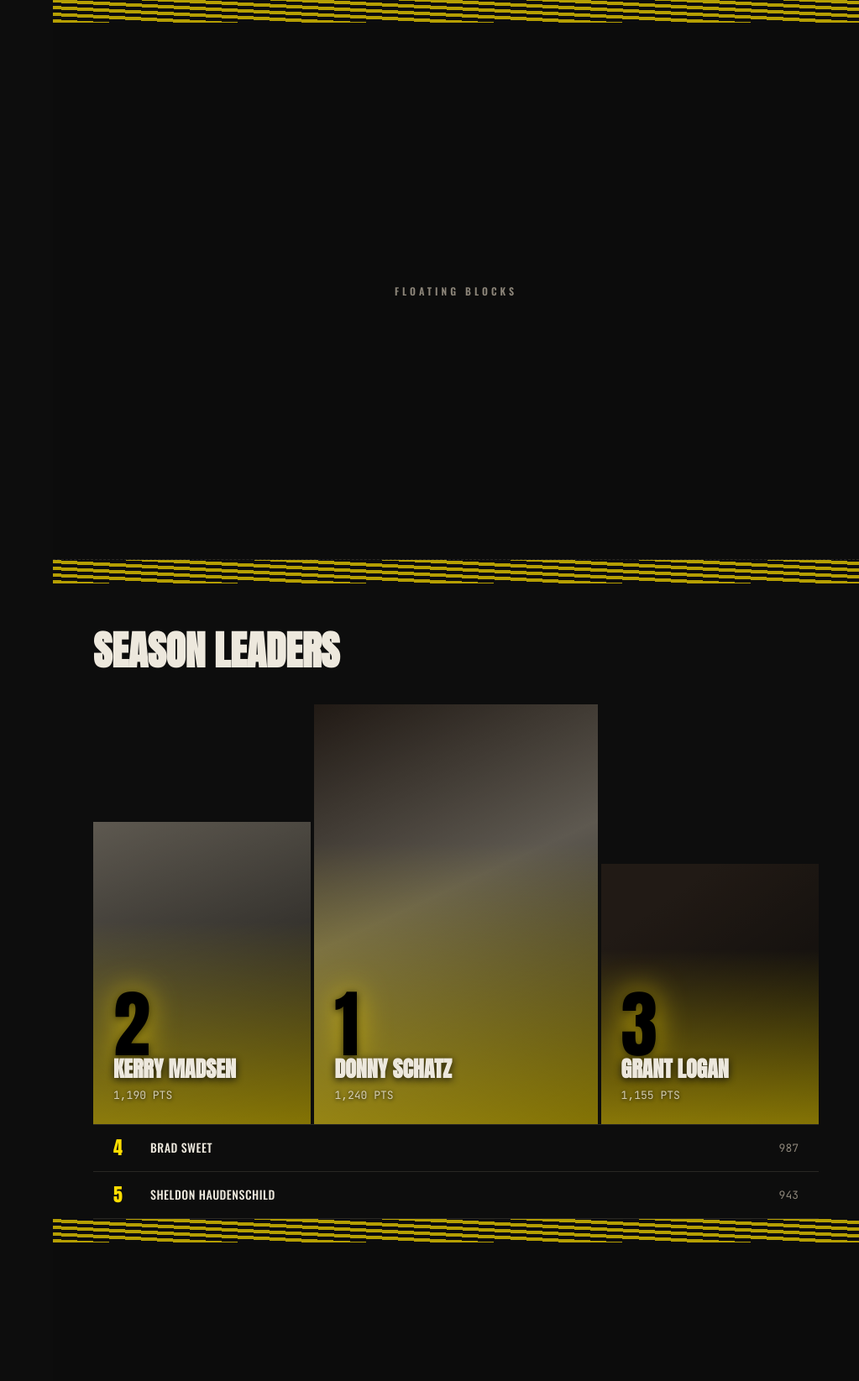
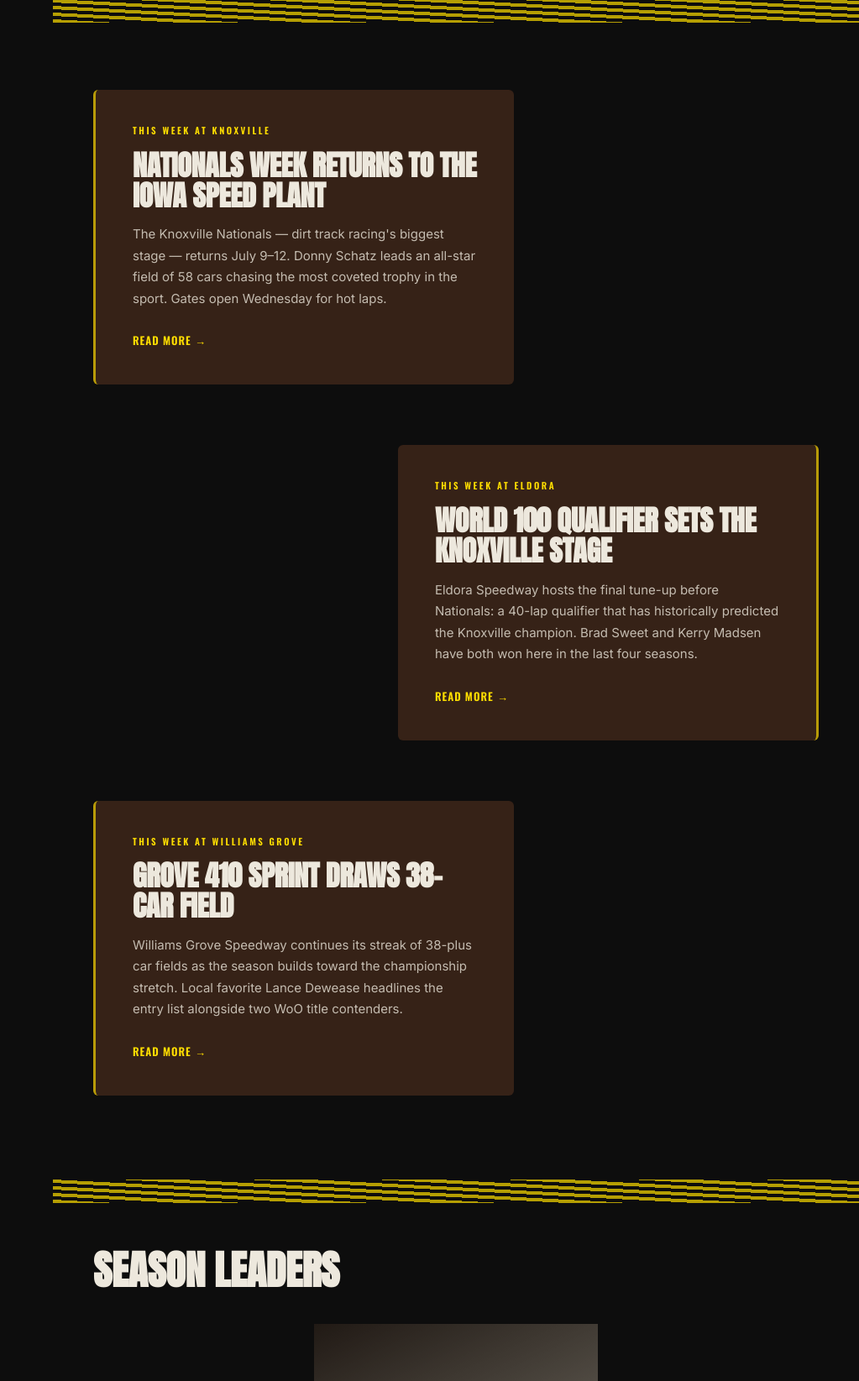
Before and after one commit to Jhm323/wrg-site-demo, a PHP site: page / in a window 1280 px wide. Shown: the part 801-2446 px from the top of the page at 84% size, without its empty margins (257-1280 px from the left). Run offline with PHP 8.4, Linux system fonts and the light colour scheme.

Commit message:
floating block buildout and picture optimization

```diff
--- a/index.html
+++ b/index.html
@@ -11,6 +11,14 @@
   <link rel="preconnect" href="https://fonts.gstatic.com" crossorigin>
   <link href="https://fonts.googleapis.com/css2?family=Anton&family=Oswald:wght@400;500;600&family=Inter:wght@400;500&family=JetBrains+Mono:wght@400;700&display=swap" rel="stylesheet">
   <link rel="stylesheet" href="style.css">
+  <!--
+    PERF: Layer 2 background image — browser cannot discover CSS background-image
+    URLs until the stylesheet is parsed and applied. This preload moves it onto
+    the critical path so it starts loading in parallel with the CSS download.
+    fetchpriority="high" because it is a full-viewport, first-paint asset.
+    PROD: update href to the WebP/AVIF asset on CloudFront CDN (see DESIGN_PLAN.md § 7).
+  -->
+  <link rel="preload" as="image" href="https://picsum.photos/seed/dirtcar/1920/1080" fetchpriority="high">
 </head>
 <body>
 
@@ -175,7 +183,20 @@
                  id="hero-slide-0"
                  aria-roledescription="slide"
                  aria-label="Slide 1 of 4: Donny Schatz">
-          <!-- PLACEHOLDER driver photo — production: real driver action photo at speed -->
+          <!--
+            PROD: replace .hero__photo div with a <picture> element (slide 1 only):
+            <picture>
+              <source type="image/avif" srcset="hero-schatz.avif">
+              <source type="image/webp" srcset="hero-schatz.webp">
+              <img class="hero__photo"
+                   src="hero-schatz.jpg"
+                   alt="Donny Schatz racing at Knoxville Nationals"
+                   width="1440" height="900"
+                   loading="eager" fetchpriority="high" decoding="sync">
+            </picture>
+            ABOVE THE FOLD — do NOT use loading="lazy".
+            Sized to 1440×900 (viewport box); serve from CloudFront CDN.
+          -->
           <div class="hero__photo" aria-hidden="true"></div>
           <div class="hero__grad" aria-hidden="true"></div>
           <div class="hero__content" data-initial>
@@ -190,7 +211,18 @@
                  aria-roledescription="slide"
                  aria-label="Slide 2 of 4: Brad Sweet"
                  aria-hidden="true">
-          <!-- PLACEHOLDER driver photo — production: real driver action photo at speed -->
+          <!--
+            PROD: <picture> with lazy loading — slide starts hidden, 5 s until auto-advance:
+            <picture>
+              <source type="image/avif" srcset="hero-sweet.avif">
+              <source type="image/webp" srcset="hero-sweet.webp">
+              <img class="hero__photo"
+                   src="hero-sweet.jpg"
+                   alt="Brad Sweet racing at Eldora Speedway"
+                   width="1440" height="900"
+                   loading="lazy" decoding="async">
+            </picture>
+          -->
           <div class="hero__photo" aria-hidden="true"></div>
           <div class="hero__grad" aria-hidden="true"></div>
           <div class="hero__content">
@@ -205,7 +237,18 @@
                  aria-roledescription="slide"
                  aria-label="Slide 3 of 4: Kerry Madsen"
                  aria-hidden="true">
-          <!-- PLACEHOLDER driver photo — production: real driver action photo at speed -->
+          <!--
+            PROD: <picture> with lazy loading — slide 3:
+            <picture>
+              <source type="image/avif" srcset="hero-madsen.avif">
+              <source type="image/webp" srcset="hero-madsen.webp">
+              <img class="hero__photo"
+                   src="hero-madsen.jpg"
+                   alt="Kerry Madsen racing at Williams Grove Speedway"
+                   width="1440" height="900"
+                   loading="lazy" decoding="async">
+            </picture>
+          -->
           <div class="hero__photo" aria-hidden="true"></div>
           <div class="hero__grad" aria-hidden="true"></div>
           <div class="hero__content">
@@ -220,7 +263,18 @@
                  aria-roledescription="slide"
                  aria-label="Slide 4 of 4: Sheldon Haudenschild"
                  aria-hidden="true">
-          <!-- PLACEHOLDER driver photo — production: real driver action photo at speed -->
+          <!--
+            PROD: <picture> with lazy loading — slide 4:
+            <picture>
+              <source type="image/avif" srcset="hero-haudenschild.avif">
+              <source type="image/webp" srcset="hero-haudenschild.webp">
+              <img class="hero__photo"
+                   src="hero-haudenschild.jpg"
+                   alt="Sheldon Haudenschild racing at Tulsa Speedway"
+                   width="1440" height="900"
+                   loading="lazy" decoding="async">
+            </picture>
+          -->
           <div class="hero__photo" aria-hidden="true"></div>
           <div class="hero__grad" aria-hidden="true"></div>
           <div class="hero__content">
@@ -257,8 +311,46 @@
     <!-- Clay-groove divider sample — renders between hero and floating blocks -->
     <div class="clay-divider" aria-hidden="true"></div>
 
-    <section class="placeholder-section" id="schedule" aria-label="Floating blocks (placeholder)">
-      <p class="placeholder-section__label u-label">FLOATING BLOCKS</p>
+    <!-- LAYER 3.2: Floating Feature Blocks — Thibaut Courtois pattern -->
+    <!--
+      PRODUCTION: .layer-bg::before photograph must depict the SAME track/event
+      as these editorial blocks. The background is the subject of the content
+      floating in front of it — without that alignment the three-layer depth model
+      collapses to a generic parallax gesture. Update the background-image URL in
+      .layer-bg::before and the block copy together as a single release when
+      featuring a new event. Block content from WRG-PublicApi featured-events endpoint.
+    -->
+    <section class="floating-blocks" id="schedule" aria-label="Race week features">
+      <div class="floating-blocks__inner">
+
+        <div class="floating-block floating-block--left">
+          <article class="floating-block__card">
+            <p class="floating-block__eyebrow u-label">This week at Knoxville</p>
+            <h2 class="floating-block__headline">NATIONALS WEEK RETURNS TO THE IOWA SPEED PLANT</h2>
+            <p class="floating-block__blurb">The Knoxville Nationals — dirt track racing's biggest stage — returns July 9–12. Donny Schatz leads an all-star field of 58 cars chasing the most coveted trophy in the sport. Gates open Wednesday for hot laps.</p>
+            <a href="#" class="floating-block__link">Read more &#8594;</a>
+          </article>
+        </div>
+
+        <div class="floating-block floating-block--right">
+          <article class="floating-block__card">
+            <p class="floating-block__eyebrow u-label">This week at Eldora</p>
+            <h2 class="floating-block__headline">WORLD 100 QUALIFIER SETS THE KNOXVILLE STAGE</h2>
+            <p class="floating-block__blurb">Eldora Speedway hosts the final tune-up before Nationals: a 40-lap qualifier that has historically predicted the Knoxville champion. Brad Sweet and Kerry Madsen have both won here in the last four seasons.</p>
+            <a href="#" class="floating-block__link">Read more &#8594;</a>
+          </article>
+        </div>
+
+        <div class="floating-block floating-block--left">
+          <article class="floating-block__card">
+            <p class="floating-block__eyebrow u-label">This week at Williams Grove</p>
+            <h2 class="floating-block__headline">GROVE 410 SPRINT DRAWS 38-CAR FIELD</h2>
+            <p class="floating-block__blurb">Williams Grove Speedway continues its streak of 38-plus car fields as the season builds toward the championship stretch. Local favorite Lance Dewease headlines the entry list alongside two WoO title contenders.</p>
+            <a href="#" class="floating-block__link">Read more &#8594;</a>
+          </article>
+        </div>
+
+      </div>
     </section>
 
     <!-- LAYER 3.3: Standings — Formula 1 podium pattern -->
@@ -274,7 +366,22 @@
 
           <!-- P1 — champion; desktop center (order:2), mobile first (order:1) -->
           <article class="standings__card standings__card--p1" aria-label="1st place: Donny Schatz">
-            <!-- PLACEHOLDER driver photo — production: driver portrait from WRG-PublicApi -->
+            <!--
+              PROD: replace .standings__photo div (P1 — ~400 px wide × 500 px tall):
+              <picture>
+                <source type="image/avif" srcset="driver-schatz.avif">
+                <source type="image/webp" srcset="driver-schatz.webp">
+                <img class="standings__photo"
+                     src="driver-schatz.jpg"
+                     alt=""
+                     width="400" height="500"
+                     loading="lazy" decoding="async">
+              </picture>
+              alt="" because the article's aria-label already names the driver;
+              the photo is supplementary. Card is position:relative so the img
+              must be position:absolute; inset:0; width:100%; height:100%;
+              object-fit:cover (add to .standings__photo img rule in CSS).
+            -->
             <div class="standings__photo" aria-hidden="true"></div>
             <div class="standings__wash" aria-hidden="true"></div>
             <div class="standings__info">
@@ -286,7 +393,18 @@
 
           <!-- P2 — desktop left flank (order:1) -->
           <article class="standings__card standings__card--p2" aria-label="2nd place: Kerry Madsen">
-            <!-- PLACEHOLDER driver photo — production: driver portrait from WRG-PublicApi -->
+            <!--
+              PROD: replace .standings__photo div (P2 — ~308 px wide × 360 px tall):
+              <picture>
+                <source type="image/avif" srcset="driver-madsen.avif">
+                <source type="image/webp" srcset="driver-madsen.webp">
+                <img class="standings__photo"
+                     src="driver-madsen.jpg"
+                     alt=""
+                     width="308" height="360"
+                     loading="lazy" decoding="async">
+              </picture>
+            -->
             <div class="standings__photo" aria-hidden="true"></div>
             <div class="standings__wash" aria-hidden="true"></div>
             <div class="standings__info">
@@ -298,7 +416,18 @@
 
           <!-- P3 — desktop right flank (order:3) -->
           <article class="standings__card standings__card--p3" aria-label="3rd place: Grant Logan">
-            <!-- PLACEHOLDER driver photo — production: driver portrait from WRG-PublicApi -->
+            <!--
+              PROD: replace .standings__photo div (P3 — ~308 px wide × 310 px tall):
+              <picture>
+                <source type="image/avif" srcset="driver-logan.avif">
+                <source type="image/webp" srcset="driver-logan.webp">
+                <img class="standings__photo"
+                     src="driver-logan.jpg"
+                     alt=""
+                     width="308" height="310"
+                     loading="lazy" decoding="async">
+              </picture>
+            -->
             <div class="standings__photo" aria-hidden="true"></div>
             <div class="standings__wash" aria-hidden="true"></div>
             <div class="standings__info">
@@ -351,6 +480,24 @@
 
         <div class="news__track" id="news-track" tabindex="0">
 
+          <!--
+            PROD IMAGE PATTERN (all news cards — repeat per card):
+            Replace .news__card-image div with a <picture> element:
+            <picture>
+              <source type="image/avif" srcset="news-slug.avif">
+              <source type="image/webp" srcset="news-slug.webp">
+              <img class="news__card-image"
+                   src="news-slug.jpg"
+                   alt="[Descriptive caption — distinct from headline; what is shown in the photo]"
+                   width="320" height="180"
+                   loading="lazy" decoding="async">
+            </picture>
+            All news cards are below the fold — loading="lazy" is correct for every card.
+            width/height lock the 16:9 aspect ratio so the browser reserves 180 px of height
+            before the image loads (prevents layout shift in the card track).
+            Add object-fit: cover to .news__card-image img in CSS when real images land.
+            Images from WRG-PublicApi news endpoint; serve WebP/AVIF at 320×180 from CDN.
+          -->
           <article class="news__card">
             <a href="#" class="news__card-link">
               <div class="news__card-image" aria-hidden="true"></div>
--- a/style.css
+++ b/style.css
@@ -143,6 +143,20 @@ img {
 
 /* Salzburgring treatment: real race-action photo + sepia/brown grade.
    filter applied to ::before only — vignette (::after) is unaffected. */
+/*
+   PROD IMAGE — Layer 2 background (heaviest single asset):
+   • Serve as AVIF first, WebP fallback, from CloudFront CDN.
+   • Target ≤ 200 KB at 1920×1080 (AVIF at q55 or WebP at q75–80).
+     At 4K screens a 2560×1440 srcset variant is worth the extra weight.
+   • LQIP: serve a 32×18 base64-blurred JPEG as the initial background-image
+     (loads inline, no extra request), then swap in the full URL once loaded.
+     Swap can be done in JS via a hidden Image() object; set background-image
+     on load. Gives a warm color-fill during load rather than solid black.
+   • Coordinate URL update with floating-blocks copy — the photo must depict
+     the same event as the editorial blocks (see HTML comment on #schedule).
+   • The token-based gradient on .layer-bg is the load-failure fallback.
+     Do not remove it.
+*/
 .layer-bg::before {
   content: '';
   position: absolute;
@@ -868,6 +882,93 @@ img {
   );
 }
 
+/* --- Floating blocks (Layer 3.2) — Thibaut Courtois pattern --- */
+/*
+ * PRODUCTION: .layer-bg::before photograph must depict the SAME track/event
+ * as the editorial blocks in this section. The background is the subject of
+ * the content floating in front of it. Without that alignment the three-layer
+ * depth model collapses to a generic parallax gesture.
+ * Update photo URL and block copy together as a single coordinated release.
+ */
+
+/* NO background on this section — Layer 2 must show through the open space
+   around and between blocks. This is the keystone that proves the depth model. */
+.floating-blocks {
+  position: relative;
+  z-index: 10;
+  padding: 80px 0 100px;
+}
+
+.floating-blocks__inner {
+  padding: 0 48px;
+  display: flex;
+  flex-direction: column;
+  gap: 72px;
+}
+
+.floating-block {
+  display: flex;
+}
+
+.floating-block--left  { justify-content: flex-start; }
+.floating-block--right { justify-content: flex-end; }
+
+.floating-block__card {
+  width: 58%;
+  background: color-mix(in srgb, var(--dc-clay) 92%, transparent);
+  border-radius: 6px;
+  padding: 40px 44px;
+  border-left: 3px solid color-mix(in srgb, var(--brand-primary) 65%, transparent);
+}
+
+.floating-block--right .floating-block__card {
+  border-left: none;
+  border-right: 3px solid color-mix(in srgb, var(--brand-primary) 65%, transparent);
+}
+
+.floating-block__eyebrow {
+  font-size: 11px;
+  letter-spacing: 2.5px;
+  margin-bottom: 14px;
+}
+
+/* .u-label sets color: --dc-track-gray; override here with higher specificity */
+.floating-block__eyebrow.u-label {
+  color: var(--brand-primary);
+}
+
+.floating-block__headline {
+  font-family: var(--font-display);
+  font-size: 34px;
+  text-transform: uppercase;
+  color: var(--dc-bone);
+  line-height: 1.05;
+  letter-spacing: -0.25px;
+  margin-bottom: 16px;
+}
+
+.floating-block__blurb {
+  font-family: var(--font-body);
+  font-size: 15px;
+  line-height: 1.7;
+  color: color-mix(in srgb, var(--dc-bone) 78%, transparent);
+  margin-bottom: 24px;
+}
+
+.floating-block__link {
+  font-family: var(--font-label);
+  font-size: 13px;
+  font-weight: 600;
+  letter-spacing: 1px;
+  text-transform: uppercase;
+  color: var(--brand-primary);
+  display: inline-block;
+}
+
+.floating-block__link:hover {
+  color: var(--dc-bone);
+}
+
 /* --- Standings section (Layer 3.3) — Formula 1 podium pattern --- */
 /* PRODUCTION: driver data from WRG-PublicApi driver/standings tables */
 
@@ -916,7 +1017,11 @@ img {
   min-width: 0;
 }
 
-/* Full-bleed photo placeholder — production: real driver portrait from WRG-PublicApi */
+/* Full-bleed photo placeholder — production: real driver portrait from WRG-PublicApi.
+   PROD: when <img> replaces .standings__photo div, add:
+   .standings__photo img { position: absolute; inset: 0; width: 100%; height: 100%; object-fit: cover; object-position: top center; }
+   Dimensions per card: P1 ≈ 400×500 px, P2 ≈ 308×360 px, P3 ≈ 308×310 px (see HTML comments).
+   loading="lazy" decoding="async" on all three — section is well below the fold. */
 .standings__photo {
   position: absolute;
   inset: 0;
@@ -1150,9 +1255,13 @@ img {
 
 .news__card-image {
   flex-shrink: 0;
-  height: 180px;
+  height: 180px;        /* placeholder height — matches 320×180 (16:9) display box */
+  aspect-ratio: 16 / 9; /* carries dimension contract when real <img width="320" height="180"> replaces the div */
   background: linear-gradient(135deg, var(--dc-clay) 0%, var(--dc-black) 100%);
 }
+
+/* PROD: when <img> replaces .news__card-image div, add:
+   .news__card-image img { display: block; width: 100%; height: 100%; object-fit: cover; } */
 
 .news__card:nth-child(2n) .news__card-image {
   background: linear-gradient(160deg, var(--dc-track-gray) 0%, var(--dc-black) 100%);
@@ -1300,6 +1409,31 @@ img {
 
   .news__arrow {
     transition: border-color 180ms ease, color 180ms ease;
+  }
+
+  /* Floating blocks: horizontal slide-in — direction matches alignment.
+     Left blocks slide from left; right blocks from right. Keeps them distinct
+     from the vertical Settle-In reveals used elsewhere in the page. */
+  @keyframes slide-in-left {
+    from { opacity: 0; transform: translateX(-32px); }
+    to   { opacity: 1; transform: none; }
+  }
+
+  @keyframes slide-in-right {
+    from { opacity: 0; transform: translateX(32px); }
+    to   { opacity: 1; transform: none; }
+  }
+
+  /* Cards start hidden under motion; JS adds --visible per block as it enters viewport */
+  .floating-block--left  .floating-block__card { opacity: 0; transform: translateX(-32px); }
+  .floating-block--right .floating-block__card { opacity: 0; transform: translateX(32px); }
+
+  .floating-block--left.floating-block--visible  .floating-block__card {
+    animation: slide-in-left  500ms ease-out both;
+  }
+
+  .floating-block--right.floating-block--visible .floating-block__card {
+    animation: slide-in-right 500ms ease-out both;
   }
 
   /* Standings heading: scroll-triggered Landmark Settle (larger displacement + spring curve) */
@@ -1431,6 +1565,34 @@ img {
     font-size: 32px;
   }
 
+  /* Floating blocks: full-width single column; right blocks reset to left-aligned */
+  .floating-blocks {
+    padding: 56px 0 72px;
+  }
+
+  .floating-blocks__inner {
+    padding: 0 24px;
+    gap: 40px;
+  }
+
+  .floating-block--right {
+    justify-content: flex-start;
+  }
+
+  .floating-block__card {
+    width: 100%;
+    padding: 28px 28px 32px;
+  }
+
+  .floating-block--right .floating-block__card {
+    border-right: none;
+    border-left: 3px solid color-mix(in srgb, var(--brand-primary) 65%, transparent);
+  }
+
+  .floating-block__headline {
+    font-size: 26px;
+  }
+
   /* Standings: single-column stack on mobile, P1 first */
   .standings__inner {
     padding: 40px 24px 0;
```
Also changed, not shown: DESIGN_PLAN.md (+69 -0 lines), script.js (+22 -0 lines).
